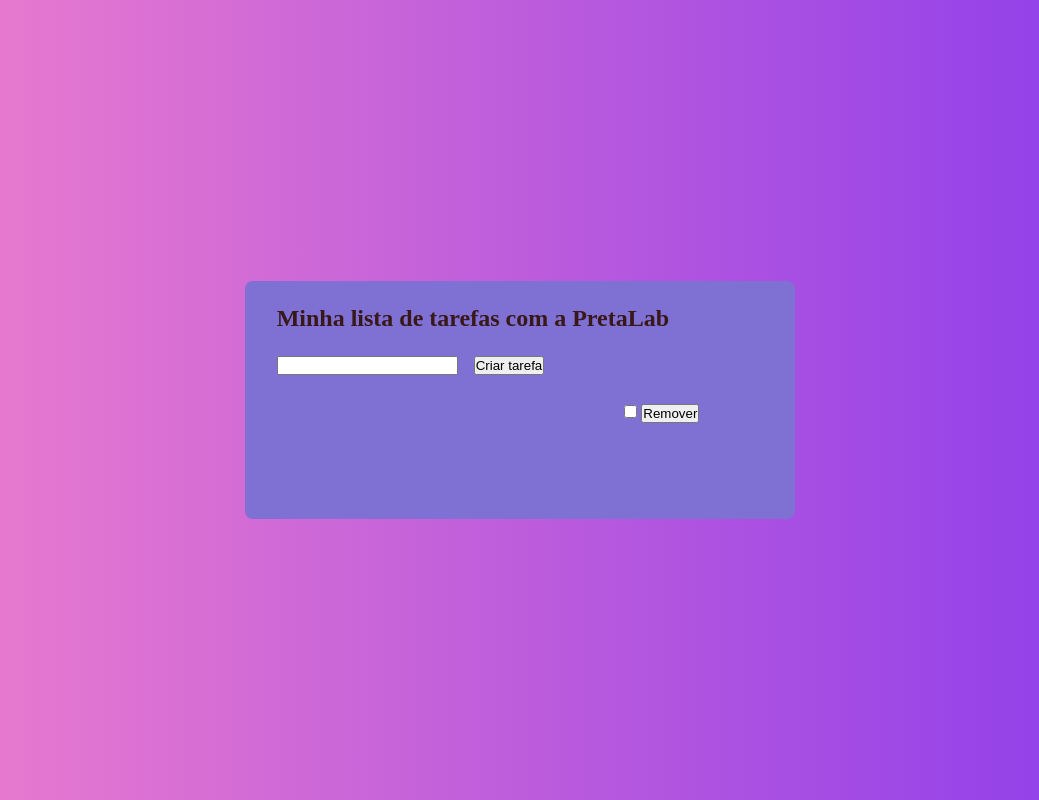
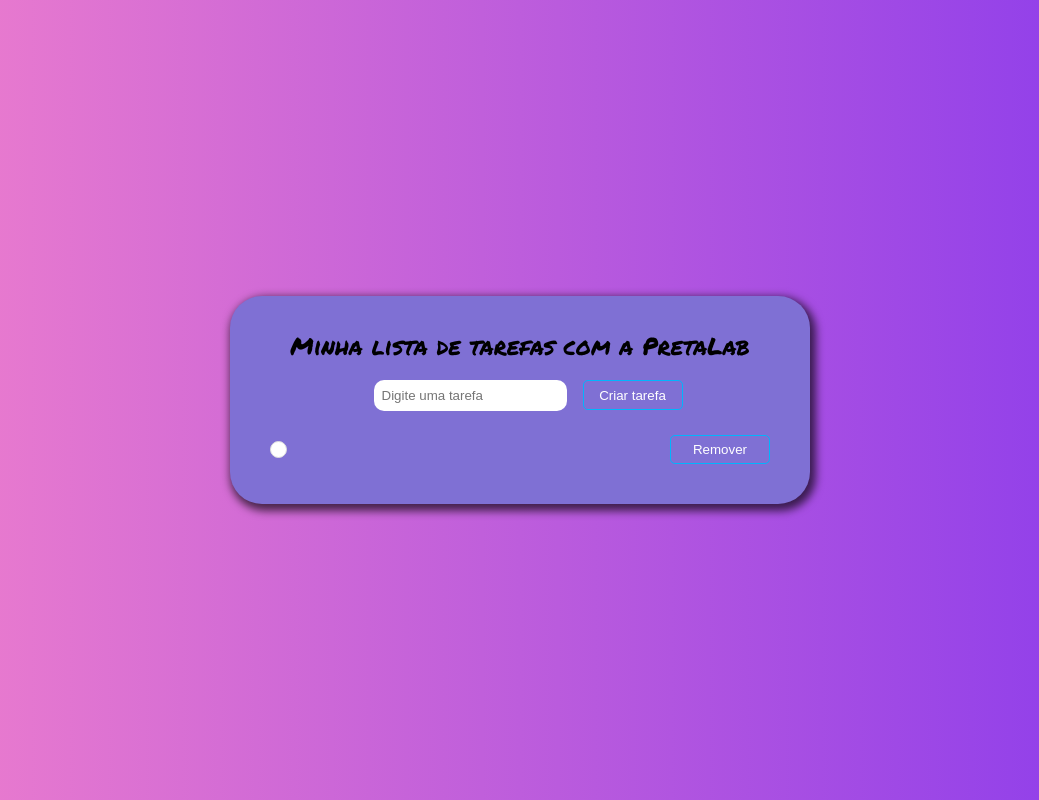
Before and after one commit to rosemelo/lista-de-tarefas-pretalab, a plain HTML site: page index.html in a window 1280 px wide. Both pictures are taken after a click on the button "Criar tarefa". Shown: the whole page, without its empty margins (120-1159 px from the left). Drawn offline with Linux system fonts and the light colour scheme.

Commit message:
ajustes de sytles e class add

```diff
--- a/index.html
+++ b/index.html
@@ -1,5 +1,6 @@
 <!DOCTYPE html>
 <html lang="en">
+
 <head>
     <meta charset="UTF-8">
     <meta http-equiv="X-UA-Compatible" content="IE=edge">
@@ -7,29 +8,29 @@
     <title>Lista de tarefas</title>
     <link rel="stylesheet" href="style.css">
 </head>
+
 <body>
-        <section>
+    <section class="main">
         <div>
             <h1>Minha lista de tarefas com a PretaLab</h1>
-                <ul class="list">
-                    <li>
-                        <input type="text" id="nome-tarefa" />
-                    </li>
-
-                    <li>
+            <div class="input-area">
+                <input type="text" id="nome-tarefa" placeholder="Digite uma tarefa" />
                 <button onclick="adicionarTarefa()">
                     Criar tarefa
                 </button>
-                    </li>
 
-                    <li>
+            </div>
+            <!-- <ul class="list"> -->
+
+            <!-- <li> -->
             <div id="lista-tarefas"> </div>
-                    </li>
-                </ul>
+            <!-- </li> -->
+            <!-- </ul> -->
         </div>
     </section>
 
     <script src="./index.js"></script>
 
 </body>
+
 </html>
--- a/index.js
+++ b/index.js
@@ -1,73 +1,83 @@
-let id = 0
+let id = 0;
 
-const tarefa = (id, novaTarefa) => `<div>
-<p id='${id}'>${novaTarefa}</p>
-<input type="checkbox" onchange="marcarTarefa(${id})"/>
+const tarefa = (id, novaTarefa) => `<div class="list-items">
+<div class="span-area">
+<input type="checkbox" onchange="marcarTarefa(${id})" class="checkbox-round"/>
+<span id='${id}'>${novaTarefa}</span>
+</div>
+<div>
 <button onclick="removerTarefa(${id})">Remover</button>
-</div>`
+</div>`;
 
 const marcarTarefa = (id) => {
-    const strike = document.getElementById(`strike${id}`)
-    if(strike){
-        document.getElementById(id).innerHTML = strike.innerHTML
+  const strike = document.getElementById(`strike${id}`);
+  if (strike) {
+    document.getElementById(id).innerHTML = strike.innerHTML;
   } else {
-        const tarefaConcluida = document.getElementById(id).innerHTML
-        document.getElementById(id).innerHTML = `<strike id='strike${id}'>${tarefaConcluida}</strike`
+    const tarefaConcluida = document.getElementById(id).innerHTML;
+    document.getElementById(
+      id
+    ).innerHTML = `<strike id='strike${id}'>${tarefaConcluida}</strike`;
   }
-}
+};
 
 function exibirLista() {
-    const tarefas = JSON.parse(localStorage.getItem('lista-tarefas'))
-    if(tarefas){
-        tarefas.forEach(tarefaListada => {
-            id++
-            document.querySelector('#lista-tarefas').innerHTML += tarefa(id, tarefaListada)
-        })
+  const tarefas = JSON.parse(localStorage.getItem("lista-tarefas"));
+  if (tarefas) {
+    tarefas.forEach((tarefaListada) => {
+      id++;
+      document.querySelector("#lista-tarefas").innerHTML += tarefa(
+        id,
+        tarefaListada
+      );
+    });
   }
 }
 
 const validarTarefa = (novaTarefa) => {
-    let tarefaExistente = false
-    const listaTarefas = JSON.parse(localStorage.getItem('lista-tarefas'))
+  let tarefaExistente = false;
+  const listaTarefas = JSON.parse(localStorage.getItem("lista-tarefas"));
 
-    if(listaTarefas){
-        listaTarefas.map(tarefa => {
-            if(tarefa === novaTarefa){
-                tarefaExistente = true
-                alert('Tarefa já existente')
+  if (listaTarefas) {
+    listaTarefas.map((tarefa) => {
+      if (tarefa === novaTarefa) {
+        tarefaExistente = true;
+        alert("Tarefa já existente");
       }
-        })
+    });
 
-        return tarefaExistente
+    return tarefaExistente;
   }
+};
+
+function adicionarTarefa() {
+  id++;
+  const novaTarefa = document.getElementById("nome-tarefa").value;
+  const listaTarefas = localStorage.getItem("lista-tarefas");
+  if (validarTarefa(novaTarefa)) {
+    return;
   }
 
-function adicionarTarefa(){
-    id++
-    const novaTarefa = document.getElementById('nome-tarefa').value
-    const listaTarefas = localStorage.getItem('lista-tarefas')
-    if(validarTarefa(novaTarefa)){
-        return
-    }
+  document.querySelector("#lista-tarefas").innerHTML += tarefa(id, novaTarefa);
 
-    document.querySelector('#lista-tarefas').innerHTML += tarefa(id, novaTarefa)
-
-    if(listaTarefas){
-        const novaLista = JSON.parse(listaTarefas)
-        novaLista.push(novaTarefa)
-        localStorage.setItem('lista-tarefas', JSON.stringify(novaLista))
+  if (listaTarefas) {
+    const novaLista = JSON.parse(listaTarefas);
+    novaLista.push(novaTarefa);
+    localStorage.setItem("lista-tarefas", JSON.stringify(novaLista));
   } else {
-        localStorage.setItem('lista-tarefas', JSON.stringify([novaTarefa]))
+    localStorage.setItem("lista-tarefas", JSON.stringify([novaTarefa]));
   }
 }
 
 const removerTarefa = (id) => {
-    const tarefaDeletada = document.getElementById(id).innerHTML
-    const listaTarefas = JSON.parse(localStorage.getItem('lista-tarefas'))
-    const novaListaTarefa = listaTarefas.filter(tarefa => tarefa !== tarefaDeletada)
-    localStorage.setItem('lista-tarefas', JSON.stringify(novaListaTarefa))
-    document.querySelector('#lista-tarefas').innerHTML = ''
-    exibirLista()
-}
+  const tarefaDeletada = document.getElementById(id).innerHTML;
+  const listaTarefas = JSON.parse(localStorage.getItem("lista-tarefas"));
+  const novaListaTarefa = listaTarefas.filter(
+    (tarefa) => tarefa !== tarefaDeletada
+  );
+  localStorage.setItem("lista-tarefas", JSON.stringify(novaListaTarefa));
+  document.querySelector("#lista-tarefas").innerHTML = "";
+  exibirLista();
+};
 
-exibirLista()
+exibirLista();
--- a/style.css
+++ b/style.css
@@ -1,4 +1,6 @@
-*{
+@import url("https://fonts.googleapis.com/css2?family=Permanent+Marker&display=swap");
+
+* {
   margin: 0;
   padding: 0;
   box-sizing: border-box;
@@ -6,44 +8,106 @@
 
 body {
   height: 100vh;
-    background: linear-gradient(90deg, rgb(240, 127, 204)0%, rgb(138, 59, 236)100%);
+  background: linear-gradient(
+    90deg,
+    rgb(240, 127, 204) 0%,
+    rgb(138, 59, 236) 100%
+  );
   display: flex;
   align-items: center;
   justify-content: center;
-
 }
 
-ul{
+h1 {
+  font-weight: normal;
+  text-align: center;
+  font-family: "Permanent Marker", cursive;
+  color: #000;
+}
+
+ul {
   list-style: none;
 }
 
-main {
+.main {
   max-width: 580px;
+  border-radius: 2rem;
+  padding: 2rem;
   width: 90%;
   margin: 32px auto;
   display: grid;
   gap: 24px;
+  background-color: #7f70d4;
+  box-shadow: 3px 4px 9px 3px rgba(0, 0, 0, 0.65);
+  transition: 1s;
 }
 
-tudo {
-    flex-direction: column;
-    width: min(90vw, 800px);
+.input-area {
+  width: 100%;
+  display: flex;
+  align-items: center;
+  justify-content: center;
 }
 
-    section div {
-        background-color: #7f70d4;
-        padding: 32px;
-        padding-top: 24px;
-        border-radius: 8px;
+.input-area input {
+  margin: 1rem;
+  outline: none;
+  padding: 0.5rem;
+  border-radius: 10px;
+  border: none;
 }
 
-    section h1 {
-        color: rgb(56, 24, 24);
+button {
+  padding: 0.4rem;
+  width: 100px;
+  border-radius: 5px;
+  background-color: transparent;
+  color: #fff;
+  border: 1px solid rgb(0, 181, 253);
+  cursor: pointer;
 }
 
 section ul {
-            display:flex ;
-            flex-wrap: wrap;
+  /* display: flex; */
+  /* flex-wrap: wrap; */
   gap: 16px;
   margin-top: 24px;
 }
+
+.span-area {
+  display: flex;
+  align-items: center;
+}
+
+.list-items {
+  width: 100%;
+  transition: 0.5s;
+  display: flex;
+  padding: 0.5rem;
+  align-items: center;
+  justify-content: space-between;
+  gap: 1rem;
+}
+
+.list-items span {
+  font-family: Arial, Helvetica, sans-serif;
+  color: #fff;
+  margin-left: 1em;
+}
+
+.checkbox-round {
+  width: 1.3em;
+  height: 1.3em;
+  background-color: white;
+  border-radius: 50%;
+  vertical-align: middle;
+  border: 1px solid #ddd;
+  appearance: none;
+  -webkit-appearance: none;
+  outline: none;
+  cursor: pointer;
+}
+
+.checkbox-round:checked {
+  background-color: gray;
+}
```
Lines whose indentation alone changed are shown as unchanged.
